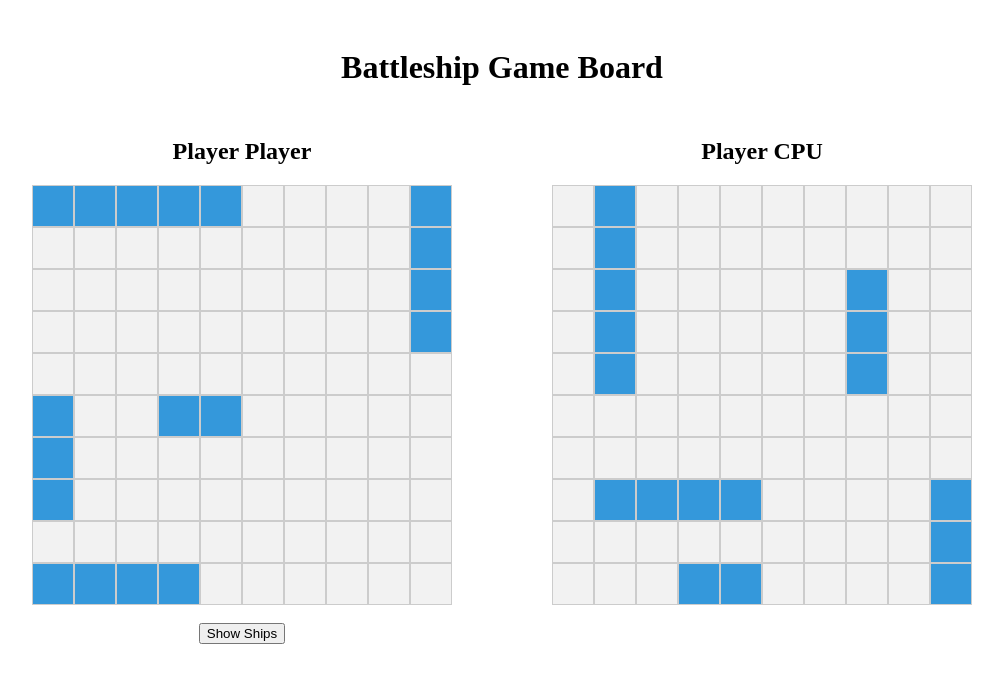
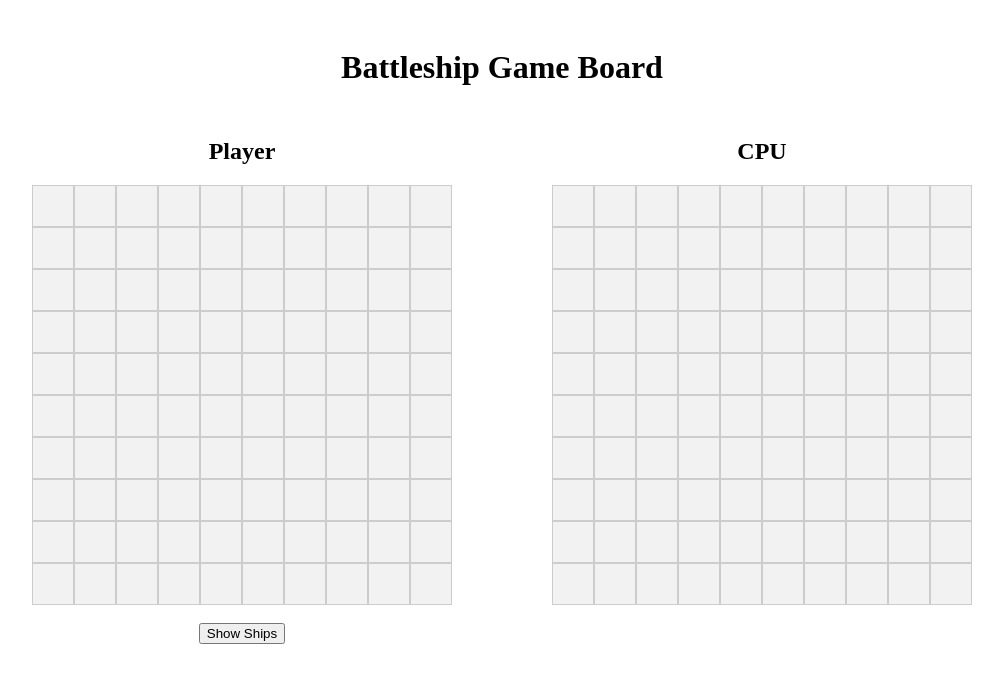
Before and after one commit to manolos05/battleship-react, a React (Vite) app: page / in a window 1280 px wide. Shown: the top 682 px of the page, without its empty margins (138-1141 px from the left). Built offline with nearby package versions, Linux system fonts and the light colour scheme.

Commit message:
update currentTurn

```diff
--- a/src/App.jsx
+++ b/src/App.jsx
@@ -32,18 +32,35 @@ const gameBoardCPU = [
   [0, 0, 0, 1, 1, 0, 0, 0, 0, 1],
 ];
 
+
 function App() {
 
-  const [currentTurn, setCurrentTurn] = useState('Player');
+  const [currentTurn, setCurrentTurn] = useState('CPU');
+  const [ cpuCoordinate, setcpuCoordinate] = useState([])
 
-  const handleTurn = (playerNumber, event ) => {
-    if ((playerNumber === 'Player' && currentTurn === 'CPU') || (playerNumber === 'CPU' && currentTurn === 'Player')) {
-      event.preventDefault();
-       alert('Wrong Board')
-
+  const handleTurn = (player ) => {
+    if (currentTurn !== player) {
+      return
     }
     setCurrentTurn(currentTurn === 'Player' ? 'CPU' : 'Player');
   };
+
+
+  const  selectRandomPosition = (board) => {
+
+
+    const numRows = board.length;
+    const numCols = board[0].length;
+
+    const randomRow = Math.floor(Math.random() * numRows);
+    const randomCol = Math.floor(Math.random() * numCols);
+    setCurrentTurn('Player')
+    return [randomRow, randomCol];
+  }
+
+
+
+
 
   return (
     <div className="app">
@@ -51,15 +68,17 @@ function App() {
 
       <div className="main">
         <Board
+          turn={currentTurn}
           gameBoard={gameBoard}
-          playerNumber="Player"
-          onClick={(event) => handleTurn('Player', event)}
-
+          player="Player"
+          onClick={() => handleTurn('Player')}
+          cpuCoordinate={cpuCoordinate}
         />
         <Board
+          turn={currentTurn}
           gameBoard={gameBoardCPU}
-          playerNumber="CPU"
-          onClick={(event) => handleTurn('CPU', event)}
+          player="CPU"
+          onClick={() => {handleTurn('CPU');  setcpuCoordinate(selectRandomPosition(gameBoard))}}
 
         />
       </div>
--- a/src/components/Board.jsx
+++ b/src/components/Board.jsx
@@ -4,9 +4,9 @@ import { useState } from "react";
 import { Cells } from "./Cells";
 
 
-export const Board = ({ gameBoard, playerNumber, onClick }) => {
+export const Board = ({ gameBoard, player, onClick, turn, cpuCoordinate }) => {
 
-  const [showShips, setShowShips] = useState(true);
+  const [showShips, setShowShips] = useState(false);
 
 
 
@@ -17,24 +17,26 @@ export const Board = ({ gameBoard, playerNumber, onClick }) => {
   return(
 
 <>
-<div className="board">
-  <h2>Player {playerNumber} </h2>
+<div className="board" >
+  <h2> {player} </h2>
         {gameBoard.map((row, rowIndex) => (
-          <div key={rowIndex} className="row" onClick={onClick}>
-            {row.map((cell, columnIndex) => (
-              <Cells
+          <div key={rowIndex} className="row" onClick={onClick} style={{pointerEvents: 'Player' === player && "none" }}>
+            {row.map((cell, columnIndex) => {
+
+               return <Cells
                 key={columnIndex}
                 value={cell}
                 showShips={showShips}
+                cellClicked={JSON.stringify([rowIndex, columnIndex]) === JSON.stringify(cpuCoordinate)}
               />
-            ))}
+              })}
 
           </div>
 
         ))}
 
         <br />
-        {playerNumber === "Player"  && <button onClick={() => toggleShowShips()}>Show Ships</button> }
+        {player === "Player"  && <button onClick={() => toggleShowShips()}>Show Ships</button> }
       </div>
     </>
 
--- a/src/components/Cells.jsx
+++ b/src/components/Cells.jsx
@@ -1,8 +1,8 @@
 
 
-import React, { useState } from 'react';
+import React, { useState, useEffect } from 'react';
 
-export const Cells = ({ value , showShips   }) => {
+export const Cells = ({ value , showShips , cellClicked }) => {
 
   const [cellValue, setCellValue] = useState("");
 
@@ -10,19 +10,28 @@ export const Cells = ({ value , showShips   }) => {
   const handleClick = () => {
     if (value === 1) {
       setCellValue('hit');
+      alert('hola')
     } else {
       setCellValue('clicked');
     }
 
   }
 
+  useEffect(() => {
+    if ( cellClicked ) {
+      handleClick();
+    }
+  }, [cellClicked])
+
+
 
   return (
 
     <>
     <div
-     className={ `cell ${value === 1  && showShips  ? 'ship' :  'empty'} ${cellValue}  `}
+        className={`cell ${value === 1 && showShips ? 'ship' : 'empty'} ${cellValue}  `}
       onClick={handleClick}
+
 
     ></div>
 
```
